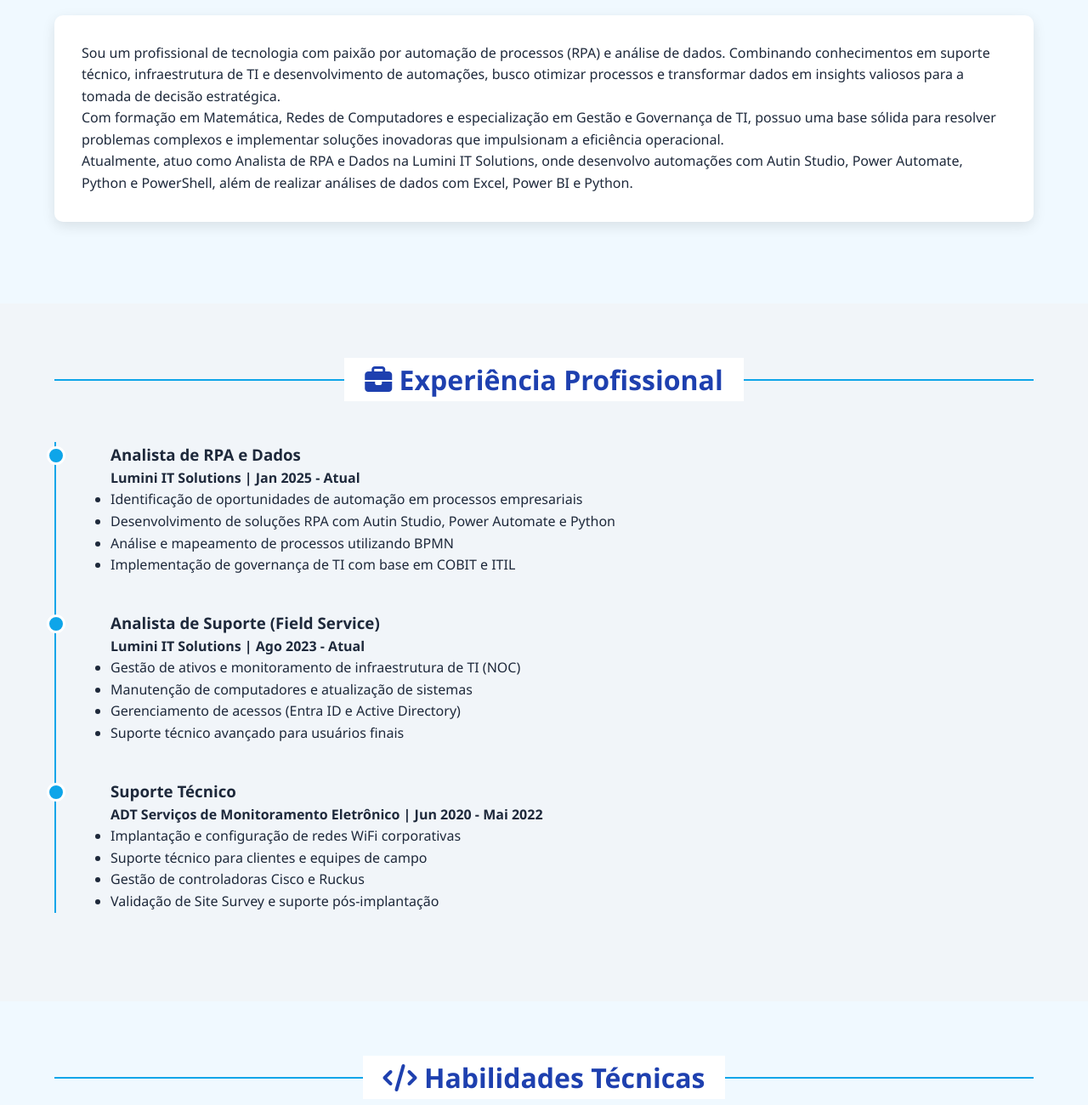
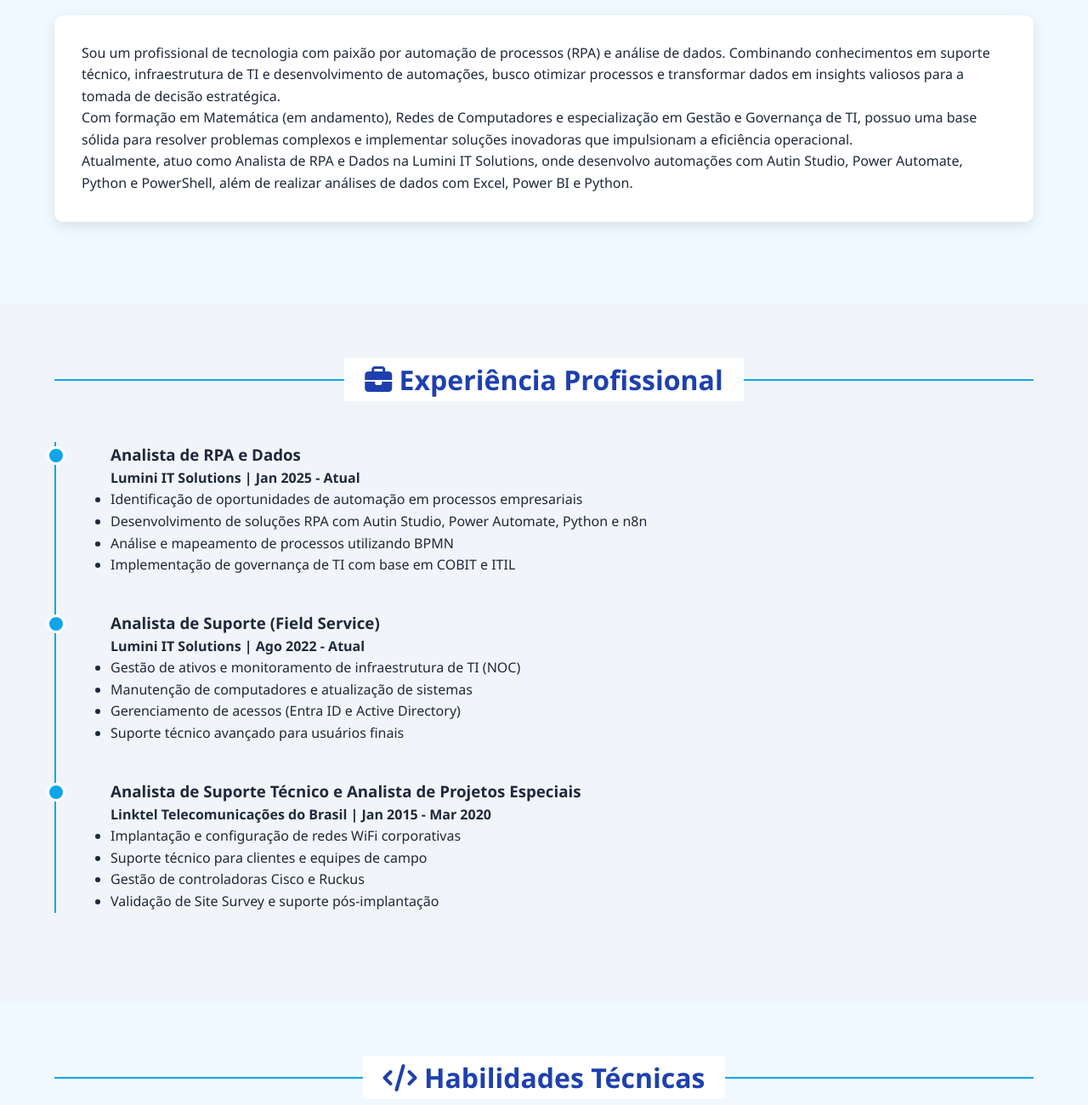
Before and after one commit to FeMoraesCoder/felipemoraes, a plain HTML site: page index.html in a window 1280 px wide. Shown: the part 600-1900 px from the top of the page at 85% size. Drawn offline with Linux system fonts and the light colour scheme.

Commit message:
update: Atualizar informações do currículo

```diff
--- a/index.html
+++ b/index.html
@@ -376,7 +376,7 @@
 
             <div class="card">
                 <p>Sou um profissional de tecnologia com paixão por automação de processos (RPA) e análise de dados. Combinando conhecimentos em suporte técnico, infraestrutura de TI e desenvolvimento de automações, busco otimizar processos e transformar dados em insights valiosos para a tomada de decisão estratégica.</p>
-                <p>Com formação em Matemática, Redes de Computadores e especialização em Gestão e Governança de TI, possuo uma base sólida para resolver problemas complexos e implementar soluções inovadoras que impulsionam a eficiência operacional.</p>
+                <p>Com formação em Matemática (em andamento), Redes de Computadores e especialização em Gestão e Governança de TI, possuo uma base sólida para resolver problemas complexos e implementar soluções inovadoras que impulsionam a eficiência operacional.</p>
                 <p>Atualmente, atuo como Analista de RPA e Dados na Lumini IT Solutions, onde desenvolvo automações com Autin Studio, Power Automate, Python e PowerShell, além de realizar análises de dados com Excel, Power BI e Python.</p>
             </div>
         </div>
@@ -395,7 +395,7 @@
                     <h4>Lumini IT Solutions | Jan 2025 - Atual</h4>
                     <ul>
                         <li>Identificação de oportunidades de automação em processos empresariais</li>
-                        <li>Desenvolvimento de soluções RPA com Autin Studio, Power Automate e Python</li>
+                        <li>Desenvolvimento de soluções RPA com Autin Studio, Power Automate, Python e n8n</li>
                         <li>Análise e mapeamento de processos utilizando BPMN</li>
                         <li>Implementação de governança de TI com base em COBIT e ITIL</li>
                     </ul>
@@ -403,7 +403,7 @@
 
                 <div class="timeline-item">
                     <h3>Analista de Suporte (Field Service)</h3>
-                    <h4>Lumini IT Solutions | Ago 2023 - Atual</h4>
+                    <h4>Lumini IT Solutions | Ago 2022 - Atual</h4>
                     <ul>
                         <li>Gestão de ativos e monitoramento de infraestrutura de TI (NOC)</li>
                         <li>Manutenção de computadores e atualização de sistemas</li>
@@ -413,8 +413,8 @@
                 </div>
 
                 <div class="timeline-item">
-                    <h3>Suporte Técnico</h3>
-                    <h4>ADT Serviços de Monitoramento Eletrônico | Jun 2020 - Mai 2022</h4>
+                    <h3>Analista de Suporte Técnico e Analista de Projetos Especiais</h3>
+                    <h4>Linktel Telecomunicações do Brasil | Jan 2015 - Mar 2020</h4>
                     <ul>
                         <li>Implantação e configuração de redes WiFi corporativas</li>
                         <li>Suporte técnico para clientes e equipes de campo</li>
@@ -490,6 +490,7 @@
             <div class="card">
                 <h3>Formação Acadêmica</h3>
                 <ul style="list-style-type: none; margin-top: 1rem;">
+                    <li style="padding: 0.5rem 0;"><i class="fas fa-book-open"></i> Especialização em Estatística Aplicada – Focus (2024 - Atual)</li>
                     <li style="padding: 0.5rem 0;"><i class="fas fa-book-open"></i> Bacharelado em Matemática – UNESA (2024 - Atual)</li>
                     <li style="padding: 0.5rem 0;"><i class="fas fa-book-open"></i> Especialização em Gestão e Governança de TI - UNIP (2020)</li>
                     <li style="padding: 0.5rem 0;"><i class="fas fa-book-open"></i> Tecnologia em Redes de Computadores – Centro Universitário FIEO (2013)</li>
```
